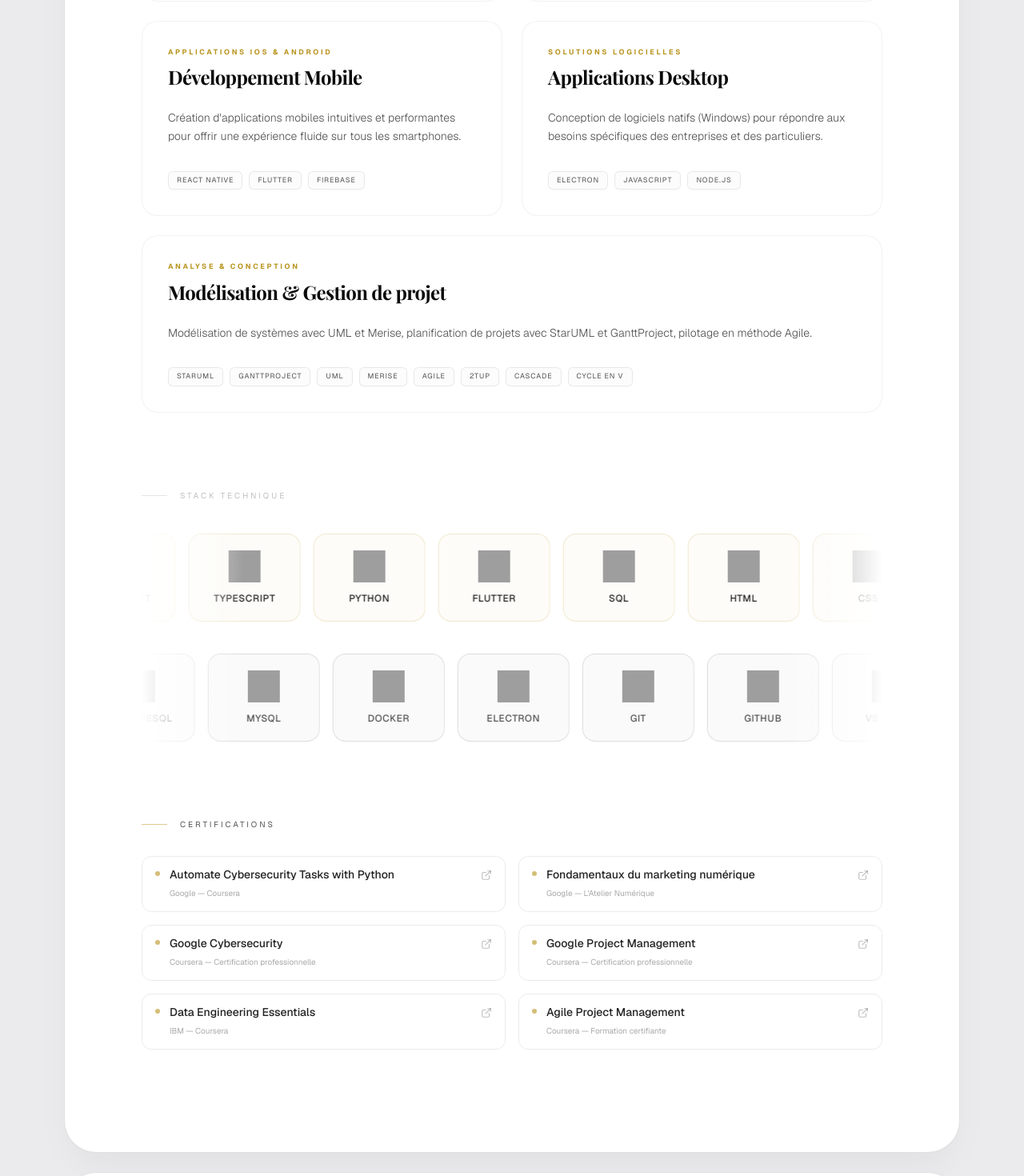
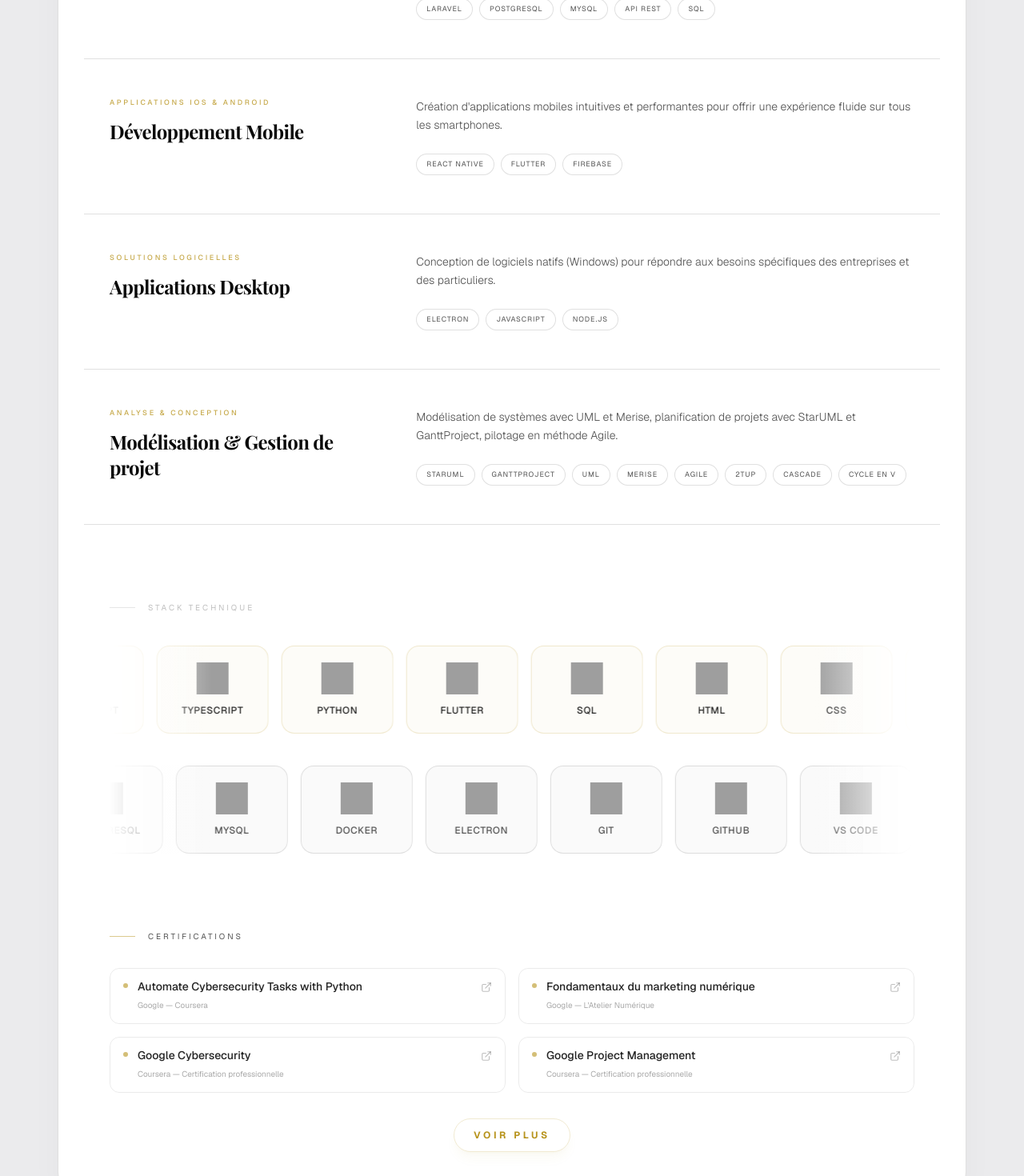
Before and after one commit to Callmexau/Portfolio, a Next.js app: page / in a window 1280 px wide. Shown: the part 1440-2910 px from the top of the page at 80% size. Built offline with nearby package versions, Linux system fonts and the light colour scheme; grey boxes are pictures that could not be loaded; a web font is replaced by a local one.

Commit message:
Update portfolio sections, projects order and MCCAT details

```diff
--- a/src/app/page.tsx
+++ b/src/app/page.tsx
@@ -27,7 +27,7 @@ export default function Home() {
         <Navbar />
       </div>
 
-      <div className="flex flex-col gap-6 p-4 md:p-6 lg:p-8">
+      <div className="flex flex-col gap-6 p-2 md:p-4 lg:p-6">
         {/* ── Hero Card ── */}
         <div className="w-full min-h-[calc(100vh-140px)] bg-background rounded-[2rem] border border-foreground/10 relative overflow-hidden flex flex-col shadow-2xl shadow-black/5">
 
--- a/src/components/ContactSection.tsx
+++ b/src/components/ContactSection.tsx
@@ -54,7 +54,7 @@ export function ContactSection() {
   };
 
   return (
-    <section id="contact" className="py-16 md:py-24 px-4 sm:px-6 md:px-12 lg:px-24">
+    <section id="contact" className="py-12 md:py-16 px-4 sm:px-6 md:px-10 lg:px-16">
       <div className="max-w-[1400px] mx-auto">
         <motion.div
           initial={{ opacity: 0, y: 20 }}
--- a/src/components/ExperienceSection.tsx
+++ b/src/components/ExperienceSection.tsx
@@ -41,7 +41,7 @@ export function ExperienceSection() {
   const { t } = useLanguage();
 
   return (
-    <section id="experience" className="w-full py-24 md:py-32 px-6 md:px-12 lg:px-24">
+    <section id="experience" className="w-full py-12 md:py-16 px-6 md:px-10 lg:px-16">
       {/* Section Header */}
       <motion.div
         className="mb-16 md:mb-24"
--- a/src/components/ExpertiseBento.tsx
+++ b/src/components/ExpertiseBento.tsx
@@ -1,5 +1,6 @@
 "use client";
 
+import { useState } from "react";
 import { motion } from "framer-motion";
 import { useLanguage } from "@/context/LanguageContext";
 
@@ -7,6 +8,7 @@ import { ExternalLink } from "lucide-react";
 
 export function ExpertiseBento() {
   const { t } = useLanguage();
+  const [showAllCerts, setShowAllCerts] = useState(false);
 
   const expertise = [
     {
@@ -21,7 +23,7 @@ export function ExpertiseBento() {
       title: t('exp_dev_title'),
       subtitle: t('exp_dev_subtitle'),
       description: t('exp_dev_desc'),
-      technologies: ["Laravel", "MySQL", "API REST", "SQL"],
+      technologies: ["Laravel", "PostgreSQL", "MySQL", "API REST", "SQL"],
       gridArea: "devops",
       accent: false,
     },
@@ -52,7 +54,7 @@ export function ExpertiseBento() {
   ];
 
   return (
-    <section id="expertise" className="w-full py-24 md:py-32 px-6 md:px-12 lg:px-24">
+    <section id="expertise" className="w-full py-12 md:py-16 px-6 md:px-10 lg:px-16">
       {/* Section Header */}
       <motion.div
         className="mb-16 md:mb-24"
@@ -72,47 +74,32 @@ export function ExpertiseBento() {
         </h2>
       </motion.div>
 
-      {/* Bento Grid */}
-      <div className="bento-grid">
+      {/* Expertise List */}
+      <div className="flex flex-col border-t border-foreground/10">
         {expertise.map((item, i) => (
           <motion.div
             key={item.gridArea}
-            initial={{ opacity: 0, y: 40 }}
+            initial={{ opacity: 0, y: 20 }}
             whileInView={{ opacity: 1, y: 0 }}
-            transition={{
-              delay: i * 0.1,
-              duration: 0.7,
-              ease: "easeOut"
-            }}
-            whileHover={{
-              y: -8,
-              scale: 1.01,
-              transition: { duration: 0.4, ease: "easeOut" }
-            }}
+            transition={{ delay: i * 0.1, duration: 0.6, ease: "easeOut" }}
             viewport={{ once: true, margin: "-50px" }}
-            className={`bento-card h-full bento-${item.gridArea} cursor-pointer group`}
+            className="group flex flex-col md:flex-row md:items-start gap-4 md:gap-12 py-8 md:py-12 border-b border-foreground/10 hover:bg-foreground/[0.02] px-4 md:px-8 -mx-4 md:-mx-8 transition-colors duration-500"
           >
-            {/* Card inner glow on hover */}
-            <div className="absolute inset-0 rounded-[inherit] opacity-0 group-hover:opacity-100 transition-opacity duration-700 bg-gradient-to-br from-accent/5 via-transparent to-transparent pointer-events-none" />
+            {/* Title & Subtitle */}
+            <div className="md:w-1/3 shrink-0">
+              <span className="text-[9px] uppercase tracking-[0.3em] text-accent font-medium mb-3 block opacity-80">{item.subtitle}</span>
+              <h3 className="text-xl md:text-2xl font-[family-name:var(--font-playfair)] font-bold tracking-tight group-hover:text-accent transition-colors duration-500">{item.title}</h3>
+            </div>
 
-            {/* Top accent line for featured card */}
-            {item.accent && (
-              <div className="absolute top-0 left-8 right-8 h-[1px] bg-gradient-to-r from-transparent via-accent/60 to-transparent" />
-            )}
-
-            <div className="relative z-10 flex flex-col h-full">
-              <div className="mb-6">
-                <span className="text-[9px] uppercase tracking-[0.3em] text-accent font-bold mb-2 block">{item.subtitle}</span>
-                <h3 className="text-xl md:text-2xl font-[family-name:var(--font-playfair)] font-bold tracking-tight group-hover:text-accent transition-colors duration-500">{item.title}</h3>
-              </div>
-
-              <p className="text-xs md:text-sm text-foreground/50 leading-relaxed font-light mb-8 flex-1">
+            {/* Description & Tech */}
+            <div className="md:w-2/3 flex flex-col">
+              <p className="text-xs md:text-sm text-foreground/50 leading-relaxed font-light mb-6 max-w-2xl">
                 {item.description}
               </p>
 
-              <div className="flex flex-wrap gap-2 mt-auto">
+              <div className="flex flex-wrap gap-2">
                 {item.technologies.map((tech) => (
-                  <span key={tech} className="text-[8px] md:text-[9px] uppercase tracking-widest px-2.5 py-1 rounded-md border border-foreground/5 bg-foreground/[0.01] text-foreground/40 group-hover:border-accent/20 group-hover:text-foreground/60 transition-all duration-500">
+                  <span key={tech} className="text-[8px] md:text-[9px] uppercase tracking-widest px-3 py-1.5 rounded-full border border-foreground/10 bg-background text-foreground/40 group-hover:border-accent/20 group-hover:text-accent/70 transition-all duration-500">
                     {tech}
                   </span>
                 ))}
@@ -269,7 +256,7 @@ export function ExpertiseBento() {
             { name: "Google Project Management", org: "Coursera — Certification professionnelle", file: "/certs/google-project-management.pdf" },
             { name: "Data Engineering Essentials", org: "IBM — Coursera", file: "/certs/data-engineering.pdf" },
             { name: "Agile Project Management", org: "Coursera — Formation certifiante", file: "/certs/agile-project-management.pdf" },
-          ].map((cert) => (
+          ].slice(0, showAllCerts ? undefined : 4).map((cert) => (
             <a
               key={cert.name}
               href={cert.file}
@@ -286,6 +273,16 @@ export function ExpertiseBento() {
             </a>
           ))}
         </div>
+        <div className="mt-8 flex justify-center">
+          <button
+            onClick={() => setShowAllCerts(!showAllCerts)}
+            className="group flex items-center gap-4 px-6 py-3 rounded-full border border-accent/20 hover:bg-accent transition-all duration-500 shadow-lg shadow-accent/5"
+          >
+            <span className="text-[10px] md:text-xs uppercase tracking-[0.3em] font-bold text-accent group-hover:text-background transition-colors duration-500">
+              {showAllCerts ? "Voir moins" : "Voir plus"}
+            </span>
+          </button>
+        </div>
       </motion.div>
     </section>
   );
--- a/src/components/ProjectsSection.tsx
+++ b/src/components/ProjectsSection.tsx
@@ -139,6 +139,26 @@ export function ProjectsSection({ limit, hideHeader = false }: { limit?: number;
       screens: ["/Screen/Briefing.png", "/Screen/Briefing2.png", "/Screen/Briefing3.png", "/Screen/Briefing4.png"],
     },
     {
+      title: "FlowConvert",
+      category: t('proj_flow_cat'),
+      description: t('proj_flow_desc'),
+      stack: ["Electron", "JavaScript", "Node.js"],
+      year: "2025",
+      link: "https://github.com/Callmexau/FlowConvert/releases/tag/v1.0.0",
+      linkType: "github" as const,
+      screens: ["/Screen/Flowconvert.jpeg"],
+    },
+    {
+      title: "MCCAT E-Stage",
+      category: t('proj_mccat_cat'),
+      description: t('proj_mccat_desc'),
+      stack: ["Laravel", "PHP", "PostgreSQL", "AdminLTE"],
+      year: "2025",
+      link: null,
+      linkType: "none" as const,
+      screens: ["/Screen/MCCAT.png", "/Screen/MCCAT2.png"],
+    },
+    {
       title: "Mémorial Thomas Sankara",
       category: t('proj_sankara_cat'),
       description: t('proj_sankara_desc'),
@@ -188,32 +208,12 @@ export function ProjectsSection({ limit, hideHeader = false }: { limit?: number;
       linkType: "none" as const,
       screens: ["/Screen/CimConvert.png"],
     },
-    {
-      title: "FlowConvert",
-      category: t('proj_flow_cat'),
-      description: t('proj_flow_desc'),
-      stack: ["Electron", "JavaScript", "Node.js"],
-      year: "2025",
-      link: "https://github.com/Callmexau/FlowConvert/releases/tag/v1.0.0",
-      linkType: "github" as const,
-      screens: [] as string[],
-    },
-    {
-      title: "Gestion Stages - MCCAT",
-      category: t('proj_mccat_cat'),
-      description: t('proj_mccat_desc'),
-      stack: ["Laravel", "PHP", "MySQL"],
-      year: "2025",
-      link: null,
-      linkType: "none" as const,
-      screens: ["/Screen/MCCAT.png", "/Screen/MCCAT2.png"],
-    },
   ];
 
   const displayedProjects = limit ? projects.slice(0, limit) : projects;
 
   return (
-    <section id="realisations" className="w-full py-24 md:py-32 px-6 md:px-12 lg:px-24">
+    <section id="realisations" className="w-full py-12 md:py-16 px-6 md:px-10 lg:px-16">
       {/* Section Header */}
       {!hideHeader && (
         <motion.div
--- a/src/context/LanguageContext.tsx
+++ b/src/context/LanguageContext.tsx
@@ -92,7 +92,7 @@ const translations = {
     proj_cimconvert_desc: "Outil de conversion de formats de fichiers développé pour CIMBURKINA — disponible en version web et en application desktop Windows.",
 
     proj_mccat_cat: "Application Web",
-    proj_mccat_desc: "Conception, développement et intégration d'une plateforme de gestion des stages pour le Ministère de la Communication (MCCAT).",
+    proj_mccat_desc: "Conception, développement et intégration d'une plateforme de gestion des stages pour le Ministère de la Communication, de la Culture, des Arts et du Tourisme (MCCAT) du Burkina Faso.",
 
     proj_sankara_cat: "Site Web Institutionnel",
     proj_sankara_desc: "Participation à la création du site web officiel du Mémorial Thomas Sankara pour le Ministère de la Communication du Burkina Faso.",
@@ -219,7 +219,7 @@ const translations = {
     proj_cimconvert_desc: "File format conversion tool developed for CIMBURKINA — available as a web version and a Windows desktop application.",
 
     proj_mccat_cat: "Web Application",
-    proj_mccat_desc: "Design, development, and integration of an internship management platform for the Ministry of Communication (MCCAT).",
+    proj_mccat_desc: "Design, development, and integration of an internship management platform for the Ministry of Communication, Culture, Arts and Tourism (MCCAT) of Burkina Faso.",
 
     proj_sankara_cat: "Institutional Website",
     proj_sankara_desc: "Participation in the creation of the official website for the Thomas Sankara Memorial for the Ministry of Communication of Burkina Faso.",
```
Also changed, not shown: public/Screen/Flowconvert.jpeg (added).
